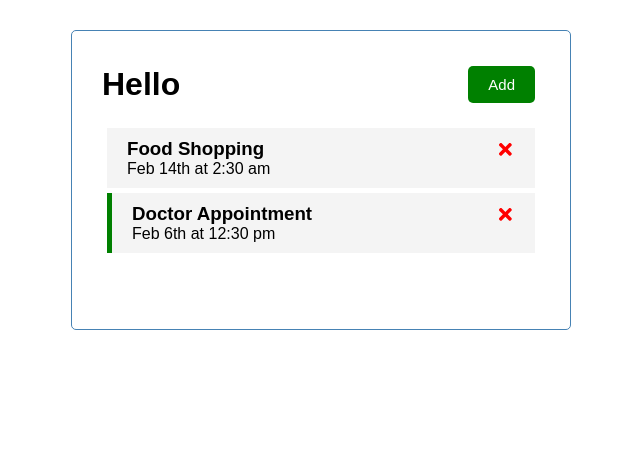
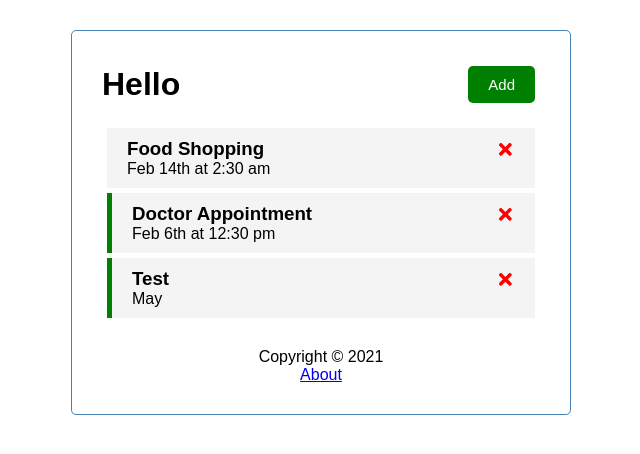
Before and after one commit to AnsonKongg/ReactTest, a React (Create React App) app: page / in a window 1280 px wide. Shown: the top 454 px of the page, without its empty margins (319-959 px from the left). Built offline with nearby package versions, Linux system fonts and the light colour scheme; data requests are answered from the project's data file.

Commit message:
finished

```diff
--- /dev/null
+++ b/db.json
@@ -0,0 +1,22 @@
+{
+  "tasks": [
+    {
+      "id": 1,
+      "text": "Food Shopping",
+      "day": "Feb 14th at 2:30 am",
+      "reminder": false
+    },
+    {
+      "id": 2,
+      "text": "Doctor Appointment",
+      "day": "Feb 6th at 12:30 pm",
+      "reminder": true
+    },
+    {
+      "id": 3,
+      "text": "Test",
+      "day": "May",
+      "reminder": true
+    }
+  ]
+}
--- a/package.json
+++ b/package.json
@@ -17,7 +17,8 @@
     "start": "react-scripts start",
     "build": "react-scripts build",
     "test": "react-scripts test",
-    "eject": "react-scripts eject"
+    "eject": "react-scripts eject",
+    "server": "json-server --watch db.json --port 5000"
   },
   "eslintConfig": {
     "extends": [
--- a/src/App.js
+++ b/src/App.js
@@ -1,36 +1,62 @@
-import { useState } from 'react'
+import { useState, useEffect } from 'react'
 import Header from './components/Header/Header';
 import Tasks from './components/Tasks';
 import AddTask from './components/AddTask';
+import Footer from './components/Footer';
+import About from './components/About';
 
 function App() {
   const [showAddTask, setShowAddTask] = useState(false)
-  const [tasks, setTasks] = useState([
-    {
-      id: 1,
-      text: "Food Shopping",
-      day: "Feb 14th at 2:30 am",
-      reminder: false,
-    },
-    {
-      id: 2,
-      text: "Doctor Appointment",
-      day: "Feb 6th at 12:30 pm",
-      reminder: true,
-    },
-  ])
+  const [tasks, setTasks] = useState([])
 
-  const addTask = task => {
-    const newTask = { id: tasks[tasks.length - 1].id + 1, ...task }
-    setTasks([...tasks, newTask])
+  useEffect(()=> {
+    const getTask = async () => {
+      const tasksFromServer = await fetchData()
+      setTasks(tasksFromServer)
+    }
+
+    getTask()
+  }, [])
+
+  const fetchData = async () => {
+    const res = await fetch('http://localhost:5000/tasks')
+    const data = await res.json()
+    return data
   }
 
-  const deleteTask = id => {
+  const addTask = async (task) => {
+    const newTask = { id: tasks[tasks.length - 1].id + 1, ...task }
+    const res = await fetch(`http://localhost:5000/tasks`,{
+      method: 'POST',
+      headers: {
+        'Content-type': 'application/json',
+      },
+      body: JSON.stringify(newTask),
+    })
+    const data = await res.json()
+    setTasks([...tasks, data])
+  }
+
+  const deleteTask = async (id) => {
+    await fetch(`http://localhost:5000/tasks/${id}`,{ method: 'DELETE'})
     setTasks(tasks.filter(task => task.id !== id))
   }
 
-  const toggleReminder = id => {
-    setTasks(tasks.map(task => task.id === id ? { ...task, reminder: !task.reminder } : task))
+  const toggleReminder = async (id) => {
+    const taskToggle = await fetch(`http://localhost:5000/tasks/${id}`)
+    const data = await taskToggle.json()
+    const updateTask = {...data, reminder: !data.reminder }
+    // console.log(updateTask)
+
+    const res = await fetch(`http://localhost:5000/tasks/${id}`,{
+      method: 'PUT',
+      headers: {
+        'Content-type': 'application/json',
+      },
+      body: JSON.stringify(updateTask),
+    })
+    const result = await res.json()
+    setTasks(tasks.map(task => task.id === id ? { ...task, reminder: result.reminder } : task))
   }
 
   return (
@@ -44,6 +70,7 @@
       {tasks.length > 0
         ? <Tasks tasks={tasks} onDelete={deleteTask} onToggle={toggleReminder} />
         : 'No Task To Show'}
+      <Footer />
     </div>
   );
 }
--- /dev/null
+++ b/src/components/About.js
@@ -0,0 +1,10 @@
+const About = () => {
+    return (
+        <div>
+            <h3>Version 1.0</h3>
+            <a href='/'>Go Back</a>
+        </div>
+    )
+}
+
+export default About
--- /dev/null
+++ b/src/components/Footer.js
@@ -0,0 +1,10 @@
+const Footer = () => {
+    return (
+        <footer>
+            <p>Copyright &copy; 2021</p>
+            <a href='/about'>About</a>
+        </footer>
+    )
+}
+
+export default Footer
```
